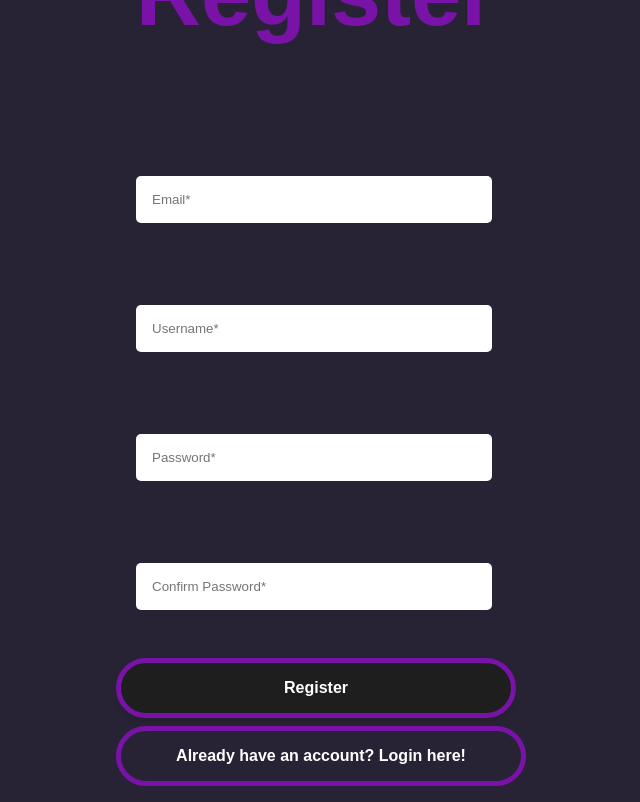
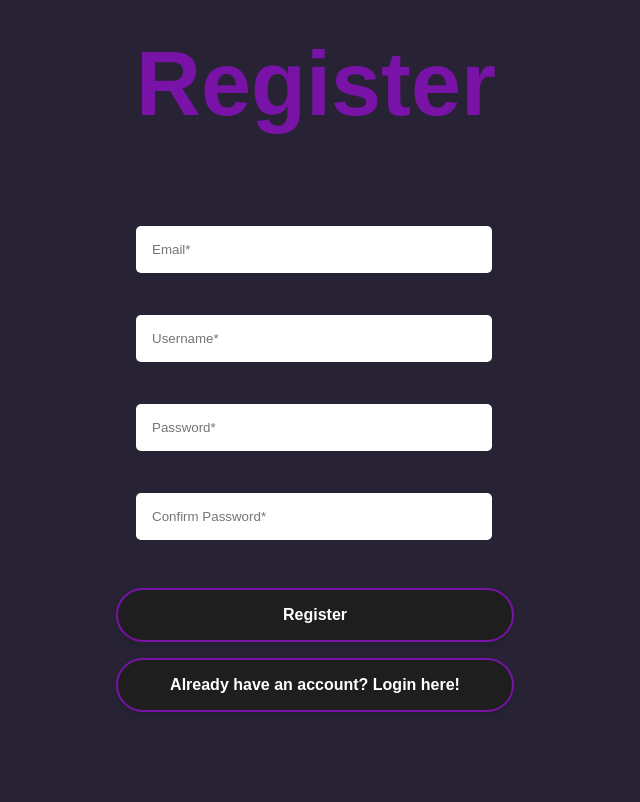
Before and after one commit to Arnold45202/DareShare, a React (Vite) app in the folder frontend/: page /register in a window 1280 px wide. Shown: the whole page, without its empty margins (324-964 px from the left). Built offline with nearby package versions, Linux system fonts and the light colour scheme.

Commit message:
Proper style for register and login page

```diff
--- a/frontend/src/pages/login.jsx
+++ b/frontend/src/pages/login.jsx
@@ -40,8 +40,8 @@ function Login() {
           />
         </div>
         <div className="button-group">
-          <Link to="/home" className="account-btn">Login</Link>
-          <Link to="/register" className="account-btn">Don't have an account? Sign up now!</Link>
+          <Link to="/home" className="login-btn">Login</Link>
+          <Link to="/register" className="register-account-btn">Don't have an account? Sign up now!</Link>
         </div>
       </form>
     </div>
--- a/frontend/src/pages/register.jsx
+++ b/frontend/src/pages/register.jsx
@@ -59,8 +59,10 @@ function Register() {
             onChange={(e) => setConfirmPassword(e.target.value)}
           />
         </div>
-        <button type="submit" className="login-btn">Register</button>
-        <Link to="/login" className="account-btn">Already have an account? Login here!</Link>
+        <div className='register-button-group'>
+          <Link to="/login" className="register-btn">Register</Link>
+          <Link to="/login" className="login-account-btn">Already have an account? Login here!</Link>
+        </div>
       </form>
     </div>
   );
--- a/frontend/src/styleSheets/login.css
+++ b/frontend/src/styleSheets/login.css
@@ -32,7 +32,7 @@
 	margin-bottom: 1rem;
 	width: 90%;
 	margin: auto;
-	padding-top: 50px;
+	padding-top: 10px;
 }
 
 .form-group input {
@@ -48,12 +48,12 @@
 	box-shadow: 0 0 10px rgba(121, 19, 168, 0.7);
 }
 
-.login-btn, .account-btn {
+.login-btn, .register-account-btn {
   padding: 1rem;
   font-size: 1rem;
   color: white;
   background-color: #1e1e1e;
-	border: 20px solid rgb(121, 19, 168);
+	border: 2px solid rgb(121, 19, 168);
   border-radius: 100px;
   text-decoration: none;
   box-shadow: 0 4px 6px rgba(0, 0, 0, 0.1);
@@ -62,8 +62,8 @@
   text-align: center;
   font-weight: 700;
   cursor: pointer;
-	margin-left: auto;
-	margin-right: auto;
+  width: 358px;
+  font-family: Arial, Helvetica, sans-serif;
 }
 
 .login-btn:hover, .account-btn:hover {
@@ -81,7 +81,7 @@
 }
 
 .button-group {
-	width: 80%;
+	width: 95%;
 	margin: auto;
 	padding-top: 50px;
 	padding-right:15px;
--- a/frontend/src/styleSheets/register.css
+++ b/frontend/src/styleSheets/register.css
@@ -23,6 +23,7 @@
 
 .form-group {
 	margin-bottom: 1rem;
+	padding-top: 10px;
 }
 
 .form-group input {
@@ -38,13 +39,13 @@
 	box-shadow: 0 0 10px rgba(121, 19, 168, 0.7);
 }
 
-.login-btn, .account-btn {
+.register-btn, .login-account-btn {
 	padding: 1rem;
 	width: 100%;
 	font-size: 1rem;
 	color: white;
 	background-color: #1e1e1e;
-	border: 5px solid rgb(121, 19, 168);
+	border: 2px solid rgb(121, 19, 168);
 	border-radius: 100px;
 	text-decoration: none;
 	box-shadow: 0 4px 6px rgba(0, 0, 0, 0.1);
@@ -53,9 +54,11 @@
 	text-align: center;
 	font-weight: 700;
 	cursor: pointer;
+	width: 362px;
+	font-family: Arial, Helvetica, sans-serif;
 }
 
-.login-btn:hover, .account-btn:hover {
+.register-btn:hover, .account-btn:hover {
 	background-color: rgb(121, 19, 168);
 	box-shadow: 0 0 15px rgba(121, 19, 168, 0.7);
 }
@@ -69,6 +72,11 @@
 	width: 92%;
 }
 
+.register-button-group {
+	display: flex;
+	flex-direction: column;
+}
+
 .account-btn:hover {
 	text-decoration: none;
 }
```
